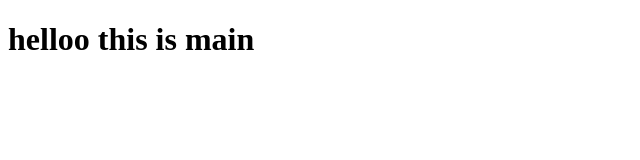
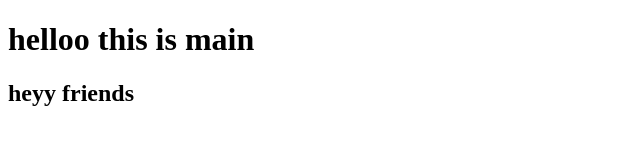
Before and after one commit to Adarshraj942/gitsample, a plain HTML site: page heii.html in a window 1280 px wide. Shown: the whole page, without its empty margins (0-640 px from the left). Drawn offline with Linux system fonts and the light colour scheme.

Commit message:
second file edited

```diff
--- a/heii.html
+++ b/heii.html
@@ -8,6 +8,6 @@
 </head>
 <body>
     <h1>helloo this is main</h1>
-
+    <h2>heyy friends</h2>
 </body>
 </html>
```
